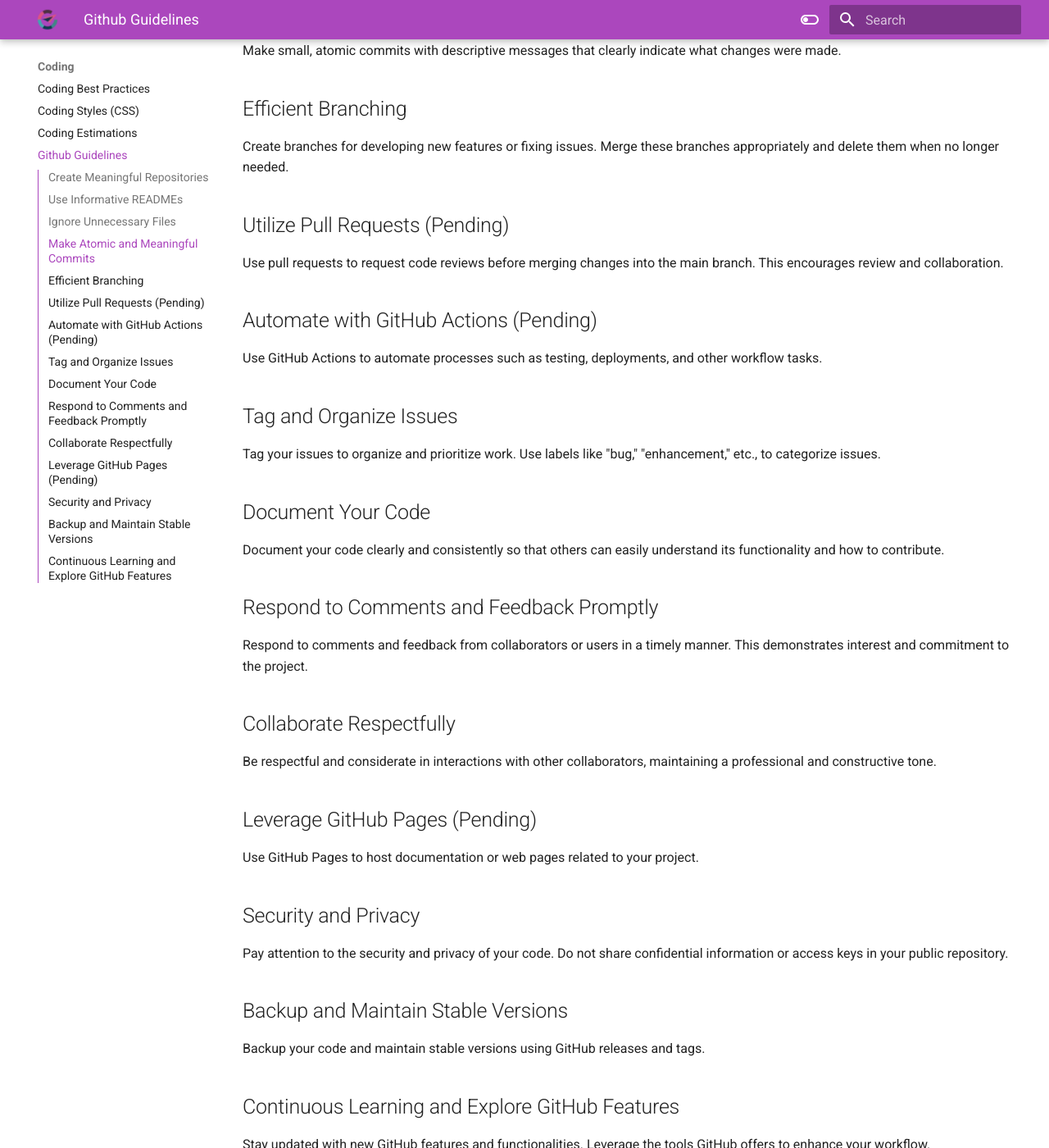
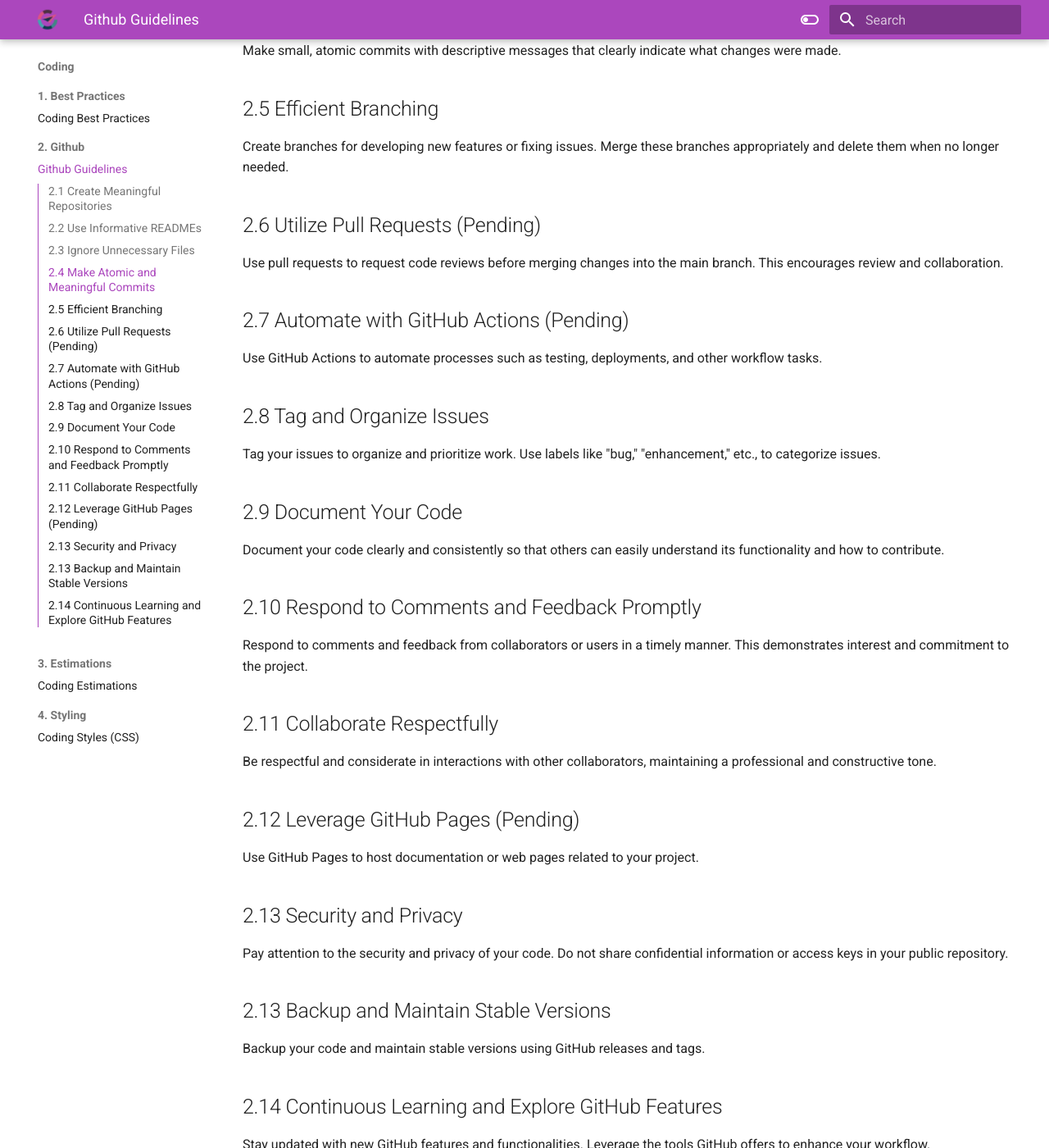
Before and after one commit to PuntoCommerce/PuntoCommerceDocs, an MkDocs documentation site: the page built from docs/coding/2.- Github/GithubPage.md, in a window 1280 px wide and 1400 px high, scrolled down 605 px. Shown: the whole window at 82% size. Built offline with MkDocs 1.6.1 and Material for MkDocs 9.7.7, drawn with Linux system fonts in a browser that asks for light colours; some of the changed text lies outside the part shown.

Commit message:
organize coding docs with numbers

```diff
--- a/docs/coding/page5.md
+++ b/docs/coding/2.- Github/GithubPage.md
@@ -1,61 +1,61 @@
 # Github Guidelines
 
-## Create Meaningful Repositories
+## 2.1 Create Meaningful Repositories
 
 Assign descriptive and meaningful names to your repositories so that others can quickly understand their purpose.
 
-## Use Informative READMEs
+## 2.2 Use Informative READMEs
 
 Create well-structured, descriptive READMEs in your repositories to provide information about the project, its installation, and usage.
 
-## Ignore Unnecessary Files
+## 2.3 Ignore Unnecessary Files
 
 Use a .gitignore file to prevent unnecessary or sensitive files, such as configuration files or access keys, from being included in the repository.
 
-## Make Atomic and Meaningful Commits
+## 2.4 Make Atomic and Meaningful Commits
 
 Make small, atomic commits with descriptive messages that clearly indicate what changes were made.
 
-## Efficient Branching
+## 2.5 Efficient Branching
 
 Create branches for developing new features or fixing issues. Merge these branches appropriately and delete them when no longer needed.
 
-## Utilize Pull Requests (Pending)
+## 2.6 Utilize Pull Requests (Pending)
 
 Use pull requests to request code reviews before merging changes into the main branch. This encourages review and collaboration.
 
-## Automate with GitHub Actions (Pending)
+## 2.7 Automate with GitHub Actions (Pending)
 
 Use GitHub Actions to automate processes such as testing, deployments, and other workflow tasks.
 
-## Tag and Organize Issues
+## 2.8 Tag and Organize Issues
 
 Tag your issues to organize and prioritize work. Use labels like "bug," "enhancement," etc., to categorize issues.
 
-## Document Your Code
+## 2.9 Document Your Code
 
 Document your code clearly and consistently so that others can easily understand its functionality and how to contribute.
 
-## Respond to Comments and Feedback Promptly
+## 2.10 Respond to Comments and Feedback Promptly
 
 Respond to comments and feedback from collaborators or users in a timely manner. This demonstrates interest and commitment to the project.
 
-## Collaborate Respectfully
+## 2.11 Collaborate Respectfully
 
 Be respectful and considerate in interactions with other collaborators, maintaining a professional and constructive tone.
 
-## Leverage GitHub Pages (Pending)
+## 2.12 Leverage GitHub Pages (Pending)
 
 Use GitHub Pages to host documentation or web pages related to your project.
 
-## Security and Privacy
+## 2.13 Security and Privacy
 
 Pay attention to the security and privacy of your code. Do not share confidential information or access keys in your public repository.
 
-## Backup and Maintain Stable Versions
+## 2.13 Backup and Maintain Stable Versions
 
 Backup your code and maintain stable versions using GitHub releases and tags.
 
-## Continuous Learning and Explore GitHub Features
+## 2.14 Continuous Learning and Explore GitHub Features
 
 Stay updated with new GitHub features and functionalities. Leverage the tools GitHub offers to enhance your workflow.
```
Also changed, not shown: docs/SFCC B2C/Sandbox Configurations/SandboxCreation.md (added, +7 -0 lines), docs/SFCC B2C/Staging-Production/DeployCodeToStaging.md (added, +7 -0 lines), docs/SFCC B2C/Staging-Production/DomainConfiguration.md (added, +7 -0 lines), docs/SFCC B2C/Staging-Production/DomainSSLSetup.md (added, +7 -0 lines), docs/coding/1.- Best Practices/BestpracticesPage.md (renamed from docs/coding/page2.md, +15 -15 lines), docs/coding/3.- Estimations/EstimationsPage.md (renamed from docs/coding/page4.md, +2 -2 lines), docs/coding/4.- Styling/StylingPage.md (renamed from docs/coding/page3.md, +12 -12 lines).
